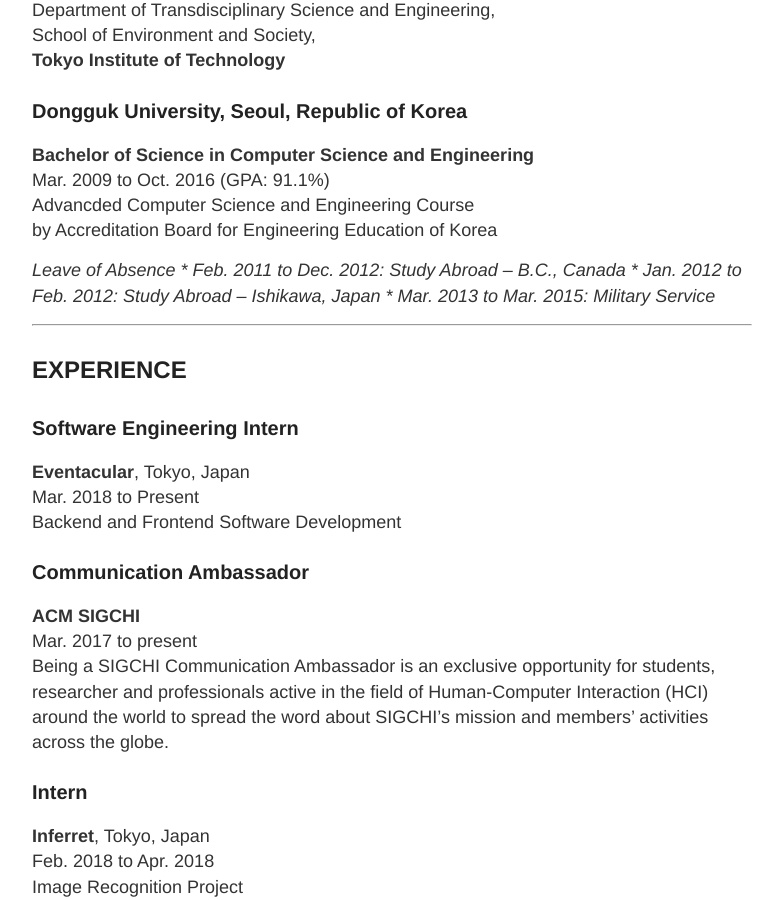
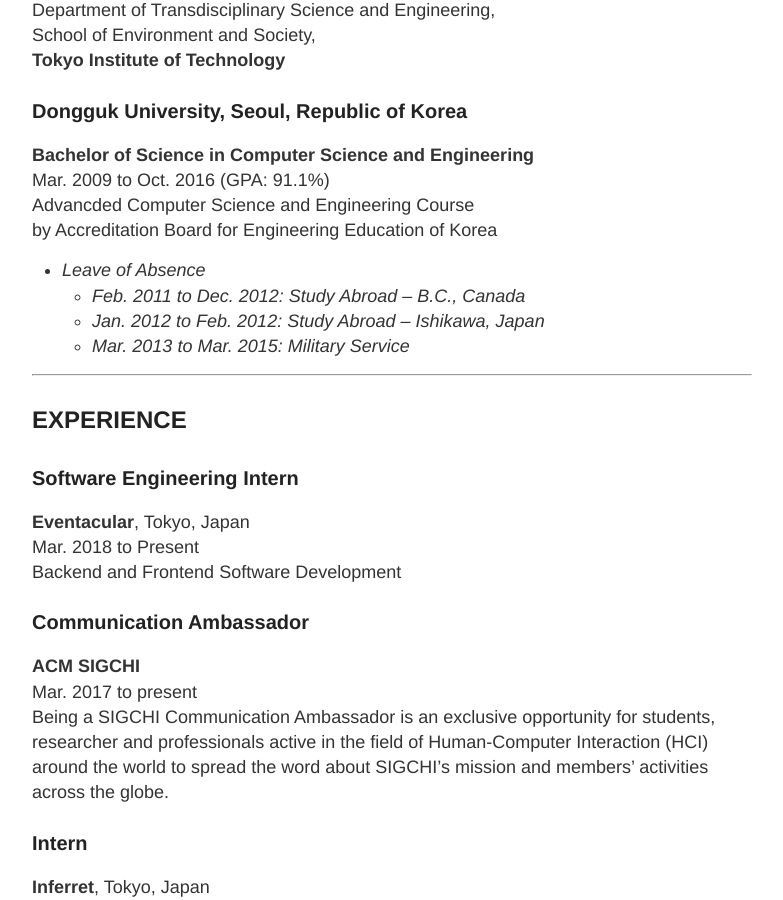
Before and after one commit to TangoEnSkai/tangoenskai.github.io, a Jekyll site: the page built from cv.md, in a window 1280 px wide and 900 px high, scrolled down 895 px. Shown: the whole window, without its empty margins (248-1031 px from the left). Built offline with Jekyll 4.4.1, drawn with Linux system fonts in a browser that asks for light colours.

```diff
--- a/cv.md
+++ b/cv.md
@@ -37,10 +37,10 @@ Mar. 2009 to Oct. 2016 (GPA: 91.1%)
 Advancded Computer Science and Engineering Course
 by Accreditation Board for Engineering Education of Korea
 
-_Leave of Absence_
-_* Feb. 2011 to Dec. 2012: Study Abroad – B.C., Canada_
-_* Jan. 2012 to Feb. 2012: Study Abroad – Ishikawa, Japan_
-_* Mar. 2013 to Mar. 2015: Military Service_
+* _Leave of Absence_
+  * _Feb. 2011 to Dec. 2012: Study Abroad – B.C., Canada_
+  * _Jan. 2012 to Feb. 2012: Study Abroad – Ishikawa, Japan_
+  * _Mar. 2013 to Mar. 2015: Military Service_
 
 
 ---
```
